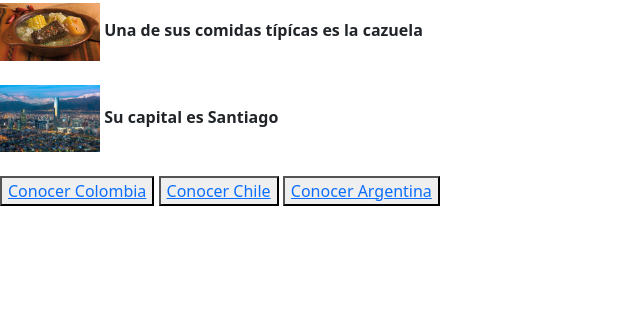
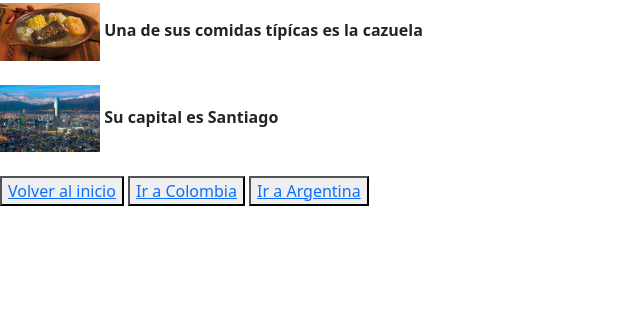
Before and after one commit to Agustinklk/eva2backend, a Django app: page /backend/chile/ in a window 1280 px wide. Shown: the part 484-800 px from the top of the page, without its empty margins (0-640 px from the left). Run offline with Django 4.2, Linux system fonts and the light colour scheme.

Commit message:
Funcionalidades terminadas

```diff
--- a/eva2backend/views.py
+++ b/eva2backend/views.py
@@ -17,6 +17,12 @@ def principal(request):
         'imagen1':'imagenes/bandera_colombia.jpg',
         'imagen2':'imagenes/bandera_chile.jpg',
         'imagen3':'imagenes/bandera_argentina.jpg',
+        'url1':'http://127.0.0.1:8000/backend/colombia/',
+        'url2':'http://127.0.0.1:8000/backend/chile/',
+        'url3':'http://127.0.0.1:8000/backend/argentina/',
+        'text1':'Ir a Colombia',
+        'text2':'Ir a Chile',
+        'text3':'Ir a Argentina',
     }
     return render(request,'templatesEva2Backend/index.html',data)
 
@@ -33,6 +39,12 @@ def colombia(request):
         'imagen1':'imagenes/habitantes_colombia.jpg',
         'imagen2':'imagenes/comida_colombia.jpg',
         'imagen3':'imagenes/capital_colombia.jpg',
+        'url1':'http://127.0.0.1:8000/backend/index/',
+        'url2':'http://127.0.0.1:8000/backend/chile/',
+        'url3':'http://127.0.0.1:8000/backend/argentina/',
+        'text1':'Volver al inicio',
+        'text2':'Ir a Chile',
+        'text3':'Ir a Argentina',
     }
     return render(request,'templatesEva2Backend/index.html',data)
 
@@ -49,6 +61,12 @@ def chile(request):
         'imagen1':'imagenes/habitantes_chile.jpg',
         'imagen2':'imagenes/comida_chile.jpg',
         'imagen3':'imagenes/campital_chile.jpg',
+        'url1':'http://127.0.0.1:8000/backend/index/',
+        'url2':'http://127.0.0.1:8000/backend/colombia/',
+        'url3':'http://127.0.0.1:8000/backend/argentina/',
+        'text1':'Volver al inicio',
+        'text2':'Ir a Colombia',
+        'text3':'Ir a Argentina',
     }
     return render(request,'templatesEva2Backend/index.html',data)
 
@@ -65,5 +83,11 @@ def argentina(request):
         'imagen1':'imagenes/habitantes_argentina.jpg',
         'imagen2':'imagenes/comida_argentina.png',
         'imagen3':'imagenes/capital_argentina.jpeg',
+        'url1':'http://127.0.0.1:8000/backend/index/',
+        'url2':'http://127.0.0.1:8000/backend/chile/',
+        'url3':'http://127.0.0.1:8000/backend/colombia/',
+        'text1':'Volver al inicio',
+        'text2':'Ir a Chile',
+        'text3':'Ir a Colombia',
     }
     return render(request,'templatesEva2Backend/index.html',data)
--- a/templates/templatesEva2Backend/index.html
+++ b/templates/templatesEva2Backend/index.html
@@ -28,9 +28,9 @@
         </div>
         <br>
         <div>
-            <button><a href="http://127.0.0.1:8000/backend/colombia/">Conocer Colombia</a></button>
-            <button><a href="http://127.0.0.1:8000/backend/chile/">Conocer Chile</a></button>
-            <button><a href="http://127.0.0.1:8000/backend/argentina/">Conocer Argentina</a></button>
+            <button><a href="{{url1}}">{{text1}}</a></button>
+            <button><a href="{{url2}}">{{text2}}</a></button>
+            <button><a href="{{url3}}">{{text3}}</a></button>
         </div>
 </body>
 
```
